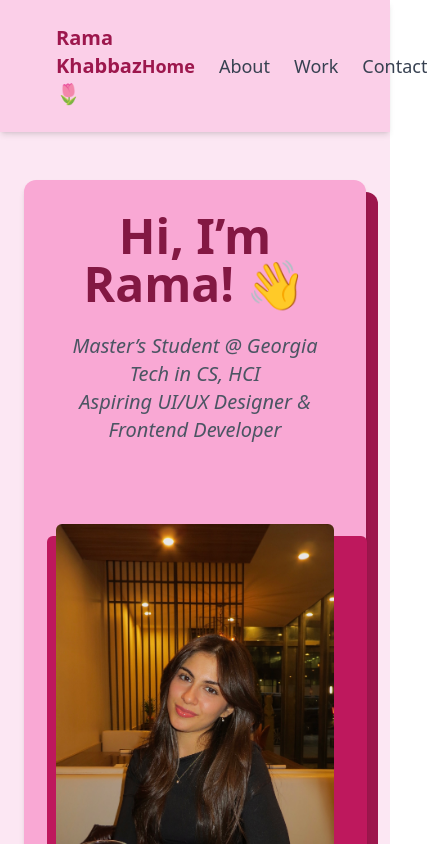
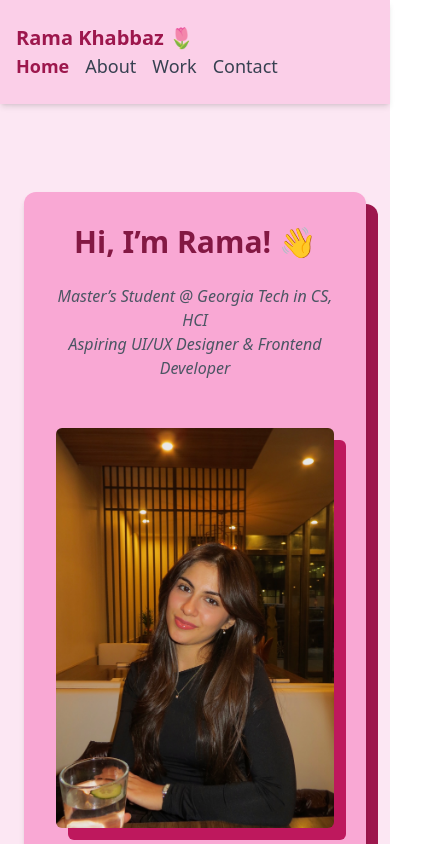
Before and after one commit to ramakhabbaz/portfolio, a React (Vite) app: page / in a window 390 px wide. Shown: the top 844 px of the page, 427 px wide, since content can reach past the window. Built offline with nearby package versions, Linux system fonts and the light colour scheme.

Commit message:
Updating to fit on phones

```diff
--- a/src/components/Footer.tsx
+++ b/src/components/Footer.tsx
@@ -1,6 +1,6 @@
 export default function Footer() {
   return (
-    <footer className="bg-pink-200 py-8 px-14">
+    <footer className="bg-pink-200 py-8 px-12">
       <div className="max-w-full mx-auto flex flex-col md:flex-row justify-between items-center">
         {/* Left section: Title + Flower + Subtitle */}
         <div className="flex items-center gap-4 mb-4 md:mb-0">
--- a/src/components/Navbar.tsx
+++ b/src/components/Navbar.tsx
@@ -10,11 +10,11 @@ const navItems = [
 export default function Navbar() {
   return (
     <header className="bg-pink-200 shadow-md sticky top-0 z-50">
-      <nav className="max-w-full mx-auto px-14 py-6 flex items-center justify-between">
+      <nav className="max-w-full mx-auto px-4 py-6 flex flex-row items-center justify-between flex-wrap">
         {/* Left: Name*/}
         <div className="text-xl font-bold text-pink-800">Rama Khabbaz 🌷</div>
         {/* Right: Navbar */}
-        <ul className="flex space-x-6">
+        <ul className="flex flex-row flex-wrap gap-4 md:gap-6 justify-end">
           {navItems.map((item) => (
             <li key={item.name}>
               <NavLink
--- a/src/pages/Home.tsx
+++ b/src/pages/Home.tsx
@@ -12,25 +12,25 @@ export default function Home() {
           <div className="flex flex-col md:flex-row items-center justify-between gap-10">
             {/* Left: Text */}
             <div className="text-center md:text-left">
-              <h1 className="text-5xl font-bold text-pink-900 mb-6">
+              <h1 className="text-3xl md:text-5xl font-bold text-pink-900 mb-6">
                 Hi, I’m Rama! 👋
               </h1>
-              <p className="text-xl text-gray-600 italic">
+              <p className="text-md md:text-xl text-gray-600 italic">
                 Master’s Student @ Georgia Tech in CS, HCI <br />
                 Aspiring UI/UX Designer & Frontend Developer
               </p>
             </div>
 
             {/* Right: Profile Image */}
-            <div className="md:w-1/2 flex justify-center mt-10 md:mt-0 relative">
+            <div className="md:w-1/2 flex justify-center mt-2 md:mt-0 relative">
               {/* Shadow box behind profile image*/}
-              <div className="absolute w-80 h-96 bg-pink-700 rounded-md z-0 translate-x-3 translate-y-3" />
+              <div className="absolute w-full max-w-[320px] h-[400px] bg-pink-700 rounded-md z-0 translate-x-3 translate-y-3" />
 
               {/* Profile image */}
               <img
                 src={profilePic}
                 alt="Image of Rama"
-                className="relative w-80 h-96 object-cover rounded-md z-10"
+                className="relative w-full max-w-[320px] h-[400px] object-cover rounded-md z-10"
               />
             </div>
           </div>
```
